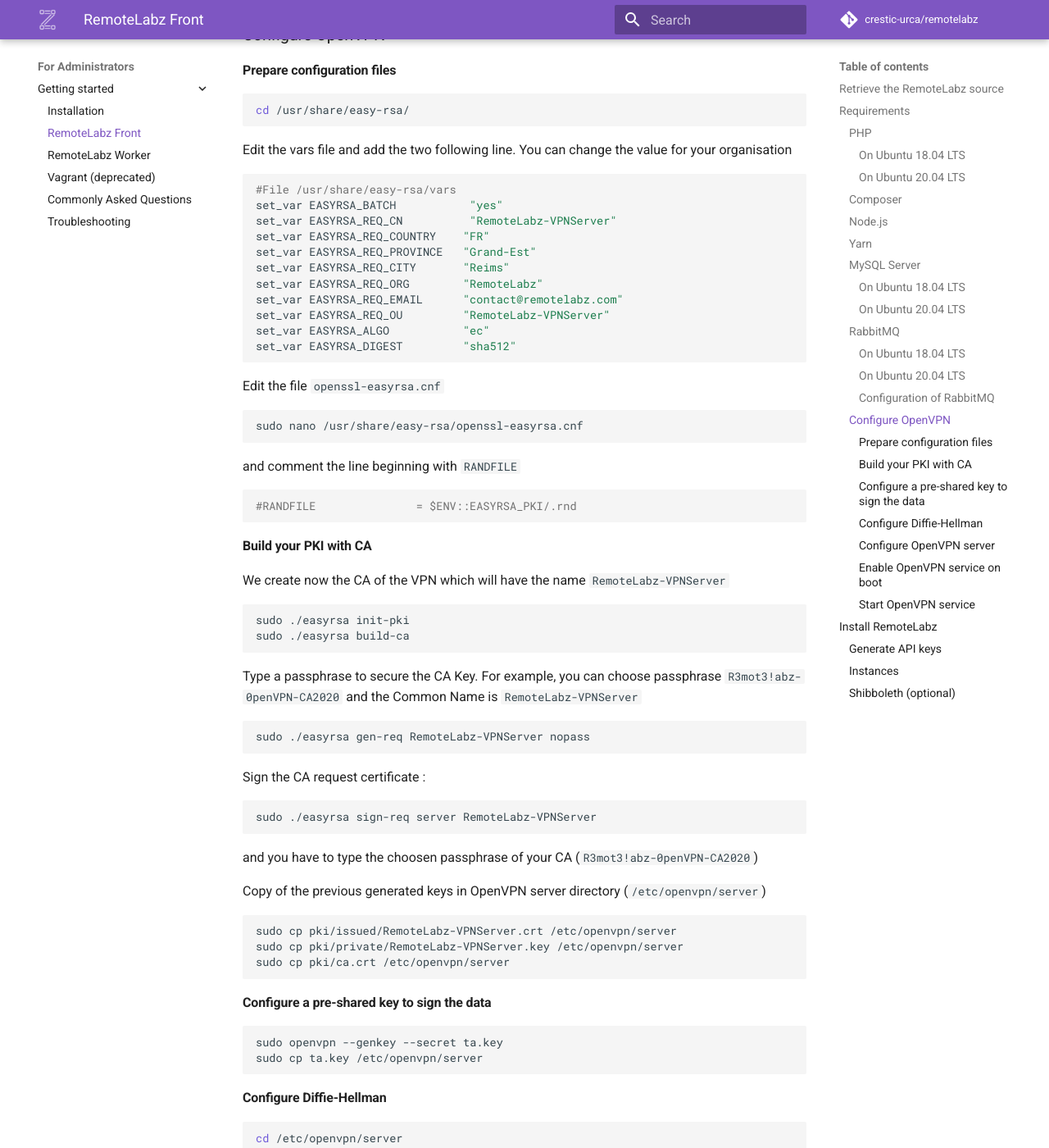
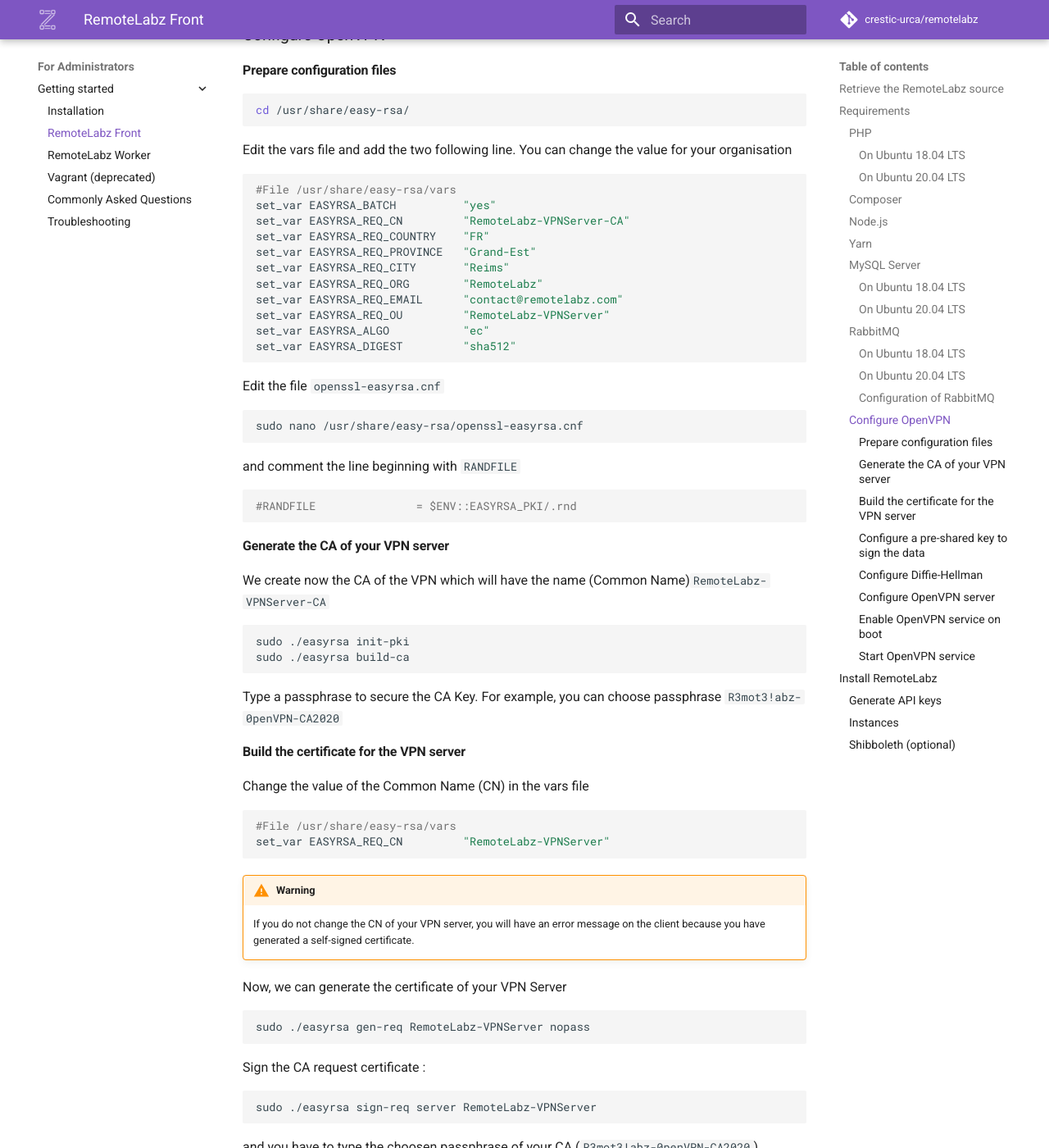
Before and after one commit to remotelabz/remotelabz-docs, an MkDocs documentation site: the page built from docs/administrators/getting-started/ubuntu-front.md, in a window 1280 px wide and 1400 px high, scrolled down 2901 px. Shown: the whole window at 82% size. Built offline with MkDocs 1.6.1 and Material for MkDocs 9.7.7, drawn with Linux system fonts in a browser that asks for light colours; comment, search, counter and statistics services are not loaded.

Commit message:
Change CN between CA and VPN server

````diff
--- a/docs/administrators/getting-started/ubuntu-front.md
+++ b/docs/administrators/getting-started/ubuntu-front.md
@@ -112,8 +112,8 @@ cd /usr/share/easy-rsa/
 Edit the vars file and add the two following line. You can change the value for your organisation
 ```bash
 #File /usr/share/easy-rsa/vars
-set_var EASYRSA_BATCH           "yes"
-set_var EASYRSA_REQ_CN          "RemoteLabz-VPNServer"
+set_var EASYRSA_BATCH          "yes"
+set_var EASYRSA_REQ_CN         "RemoteLabz-VPNServer-CA"
 set_var EASYRSA_REQ_COUNTRY    "FR"
 set_var EASYRSA_REQ_PROVINCE   "Grand-Est"
 set_var EASYRSA_REQ_CITY       "Reims"
@@ -133,17 +133,29 @@ and comment the line beginning with `RANDFILE`
 #RANDFILE               = $ENV::EASYRSA_PKI/.rnd
 ```
 
-####Build your PKI with CA
-We create now the CA of the VPN which will have the name `RemoteLabz-VPNServer`
+####Generate the CA of your VPN server
+We create now the CA of the VPN which will have the name (Common Name)`RemoteLabz-VPNServer-CA`
 ```bash
 sudo ./easyrsa init-pki
 sudo ./easyrsa build-ca
 ```
-Type a passphrase to secure the CA Key. For example, you can choose passphrase `R3mot3!abz-0penVPN-CA2020` and the Common Name is `RemoteLabz-VPNServer`
+Type a passphrase to secure the CA Key. For example, you can choose passphrase `R3mot3!abz-0penVPN-CA2020`
 
+####Build the certificate for the VPN server
+Change the value of the Common Name (CN) in the vars file
+```bash
+#File /usr/share/easy-rsa/vars
+set_var EASYRSA_REQ_CN         "RemoteLabz-VPNServer"
+```
+
+!!! warning
+    If you do not change the CN of your VPN server, you will have an error message on the client because you have generated a self-signed certificate.
+
+Now, we can generate the certificate of your VPN Server
 ```bash
 sudo ./easyrsa gen-req RemoteLabz-VPNServer nopass
 ```
+
 
 Sign the CA request certificate :
 ```bash
````
